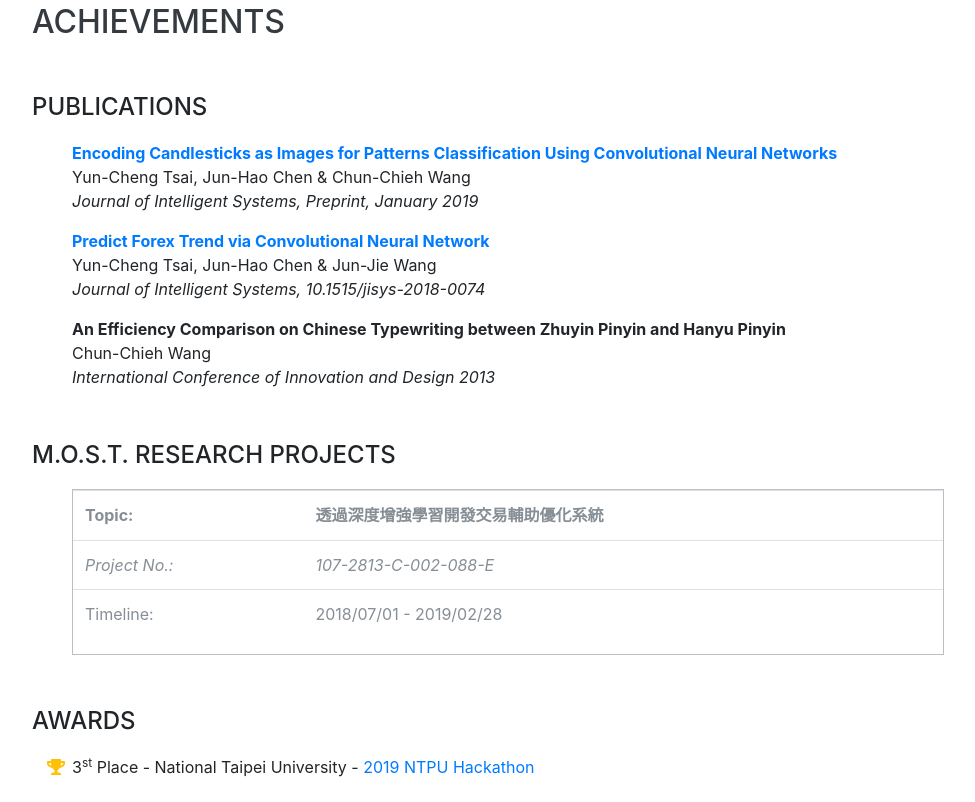
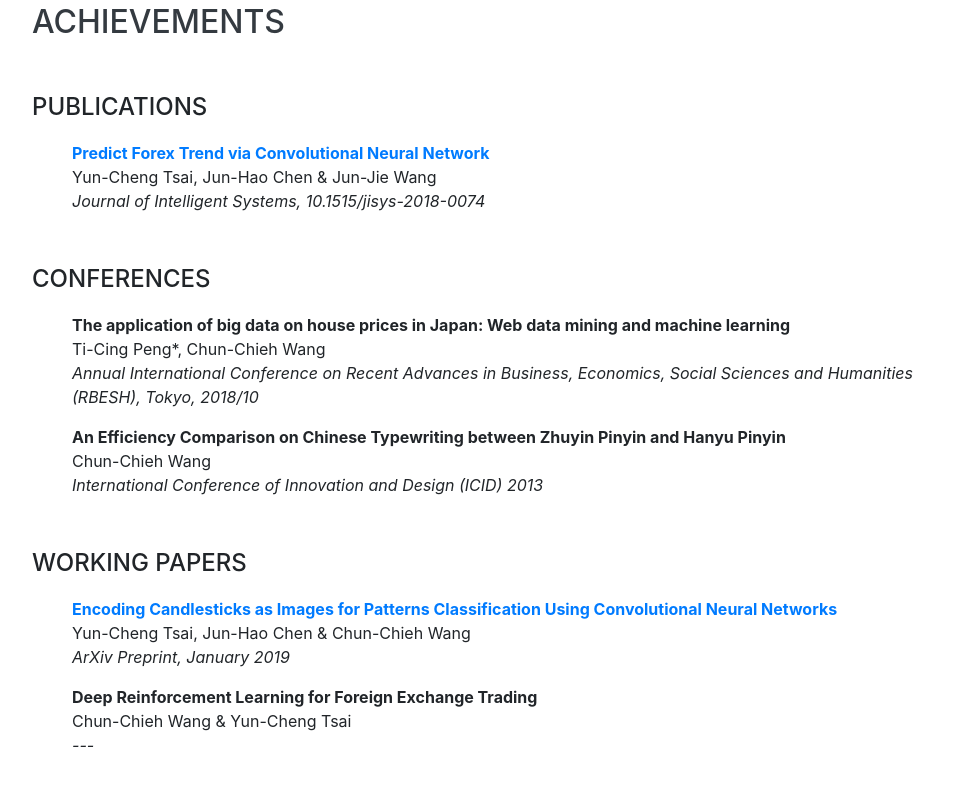
Before and after one commit to RainBoltz/ccwang, a website with bundled scripts: page index.html in a window 1280 px wide. Shown: the part 3475-4277 px from the top of the page, without its empty margins (288-1263 px from the left). Built offline with nearby package versions, Linux system fonts and the light colour scheme; a web font is replaced by a local one.

Commit message:
Update index.html

```diff
--- a/index.html
+++ b/index.html
@@ -193,71 +193,7 @@
     </section>
 
     <hr class="m-0">
-    <!--
-    <section class="resume-section p-3 p-lg-5 d-flex align-items-center" id="skills">
-      <div class="w-100">
-        <h2 class="mb-5">Skills</h2>
 
-        <div class="subheading mb-3">Programming Languages &amp; Tools</div>
-        <ul class="list-inline dev-icons">
-          <li class="list-inline-item">
-            <i class="fab fa-html5"></i>
-          </li>
-          <li class="list-inline-item">
-            <i class="fab fa-css3-alt"></i>
-          </li>
-          <li class="list-inline-item">
-            <i class="fab fa-js-square"></i>
-          </li>
-          <li class="list-inline-item">
-            <i class="fab fa-angular"></i>
-          </li>
-          <li class="list-inline-item">
-            <i class="fab fa-react"></i>
-          </li>
-          <li class="list-inline-item">
-            <i class="fab fa-node-js"></i>
-          </li>
-          <li class="list-inline-item">
-            <i class="fab fa-sass"></i>
-          </li>
-          <li class="list-inline-item">
-            <i class="fab fa-less"></i>
-          </li>
-          <li class="list-inline-item">
-            <i class="fab fa-wordpress"></i>
-          </li>
-          <li class="list-inline-item">
-            <i class="fab fa-gulp"></i>
-          </li>
-          <li class="list-inline-item">
-            <i class="fab fa-grunt"></i>
-          </li>
-          <li class="list-inline-item">
-            <i class="fab fa-npm"></i>
-          </li>
-        </ul>
-
-        <div class="subheading mb-3">Workflow</div>
-        <ul class="fa-ul mb-0">
-          <li>
-            <i class="fa-li fa fa-check"></i>
-            Mobile-First, Responsive Design</li>
-          <li>
-            <i class="fa-li fa fa-check"></i>
-            Cross Browser Testing &amp; Debugging</li>
-          <li>
-            <i class="fa-li fa fa-check"></i>
-            Cross Functional Teams</li>
-          <li>
-            <i class="fa-li fa fa-check"></i>
-            Agile Development &amp; Scrum</li>
-        </ul>
-      </div>
-    </section>
-
-    <hr class="m-0">
-    -->
     <section class="resume-section p-3 p-lg-5 d-flex align-items-center" id="demo">
       <div class="w-100">
         <h2 class="mb-5">DEMO</h2>
@@ -369,23 +305,45 @@
         <ul class="fa-ul mb-5">
           <li>
             <p>
-              <b><a href="https://www.researchgate.net/publication/330439486_Encoding_Candlesticks_as_Images_for_Patterns_Classification_Using_Convolutional_Neural_Networks" target="_blank">Encoding Candlesticks as Images for Patterns Classification Using Convolutional Neural Networks</a></b><br>
-              Yun-Cheng Tsai, Jun-Hao Chen & Chun-Chieh Wang<br>
-              <i>Journal of Intelligent Systems, Preprint, January 2019</i>
-            </p>
-          </li>
-          <li>
-            <p>
               <b><a href="https://www.researchgate.net/publication/322355445_Predict_Forex_Trend_via_Convolutional_Neural_Networks" target="_blank">Predict Forex Trend via Convolutional Neural Network</a></b><br>
               Yun-Cheng Tsai, Jun-Hao Chen & Jun-Jie Wang<br>
               <i>Journal of Intelligent Systems, 10.1515/jisys-2018-0074</i>
+            </p>
+          </li>
+        </ul>
+
+        <div class="subheading mb-3">Conferences</div>
+        <ul class="fa-ul mb-5">
+          <li>
+            <p>
+              <b>The application of big data on house prices in Japan: Web data mining and machine learning</b><br>
+              Ti-Cing Peng*, Chun-Chieh Wang<br>
+              <i>Annual International Conference on Recent Advances in Business, Economics, Social Sciences and Humanities (RBESH), Tokyo, 2018/10</i>
             </p>
           </li>
           <li>
             <p>
               <b>An Efficiency Comparison on Chinese Typewriting between Zhuyin Pinyin and Hanyu Pinyin</b><br>
               Chun-Chieh Wang<br>
-              <i>International Conference of Innovation and Design 2013</i>
+              <i>International Conference of Innovation and Design (ICID) 2013</i>
+            </p>
+          </li>
+        </ul>
+
+        <div class="subheading mb-3">Working Papers</div>
+        <ul class="fa-ul mb-5">
+          <li>
+            <p>
+              <b><a href="https://www.researchgate.net/publication/330439486_Encoding_Candlesticks_as_Images_for_Patterns_Classification_Using_Convolutional_Neural_Networks" target="_blank">Encoding Candlesticks as Images for Patterns Classification Using Convolutional Neural Networks</a></b><br>
+              Yun-Cheng Tsai, Jun-Hao Chen & Chun-Chieh Wang<br>
+              <i>ArXiv Preprint, January 2019</i>
+            </p>
+          </li>
+          <li>
+            <p>
+              <b>Deep Reinforcement Learning for Foreign Exchange Trading</b><br>
+              Chun-Chieh Wang & Yun-Cheng Tsai<br>
+              <i> --- </i>
             </p>
           </li>
         </ul>
```
